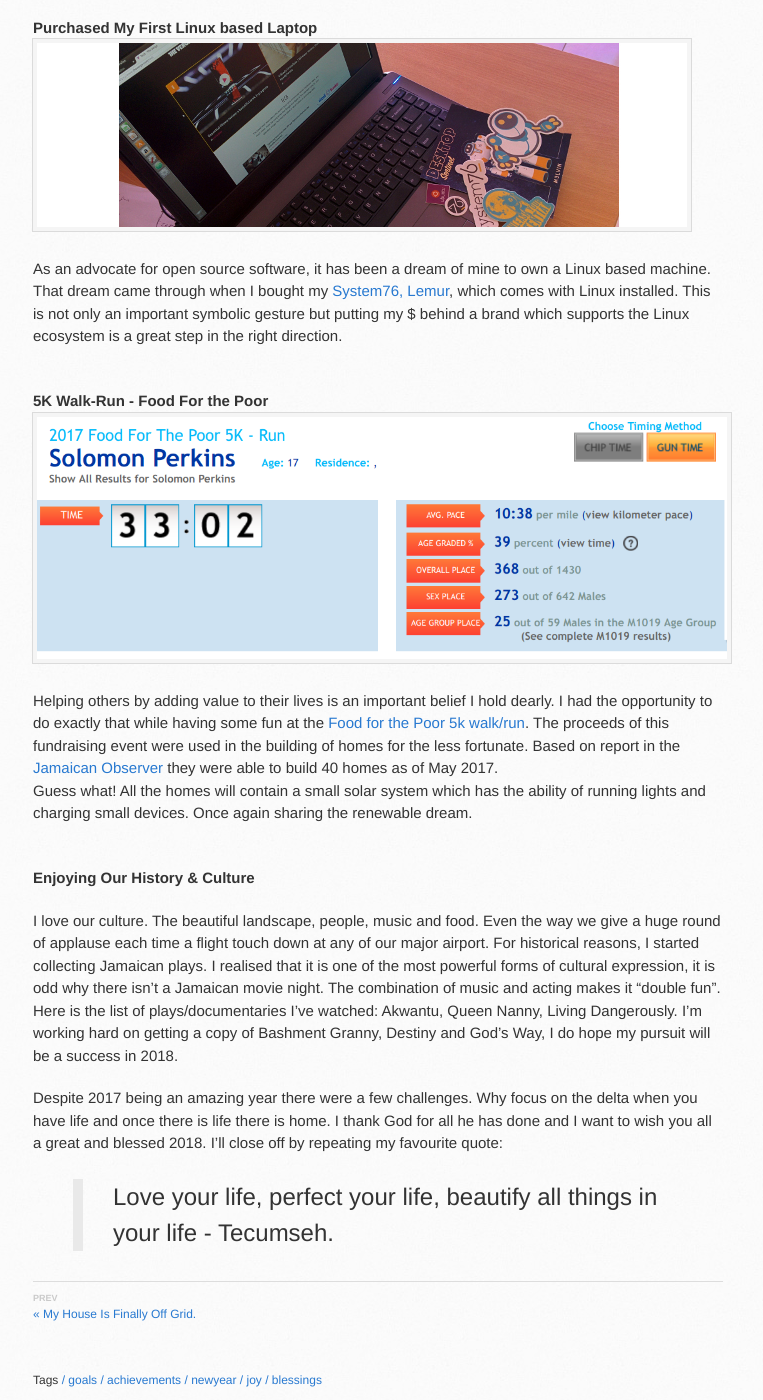
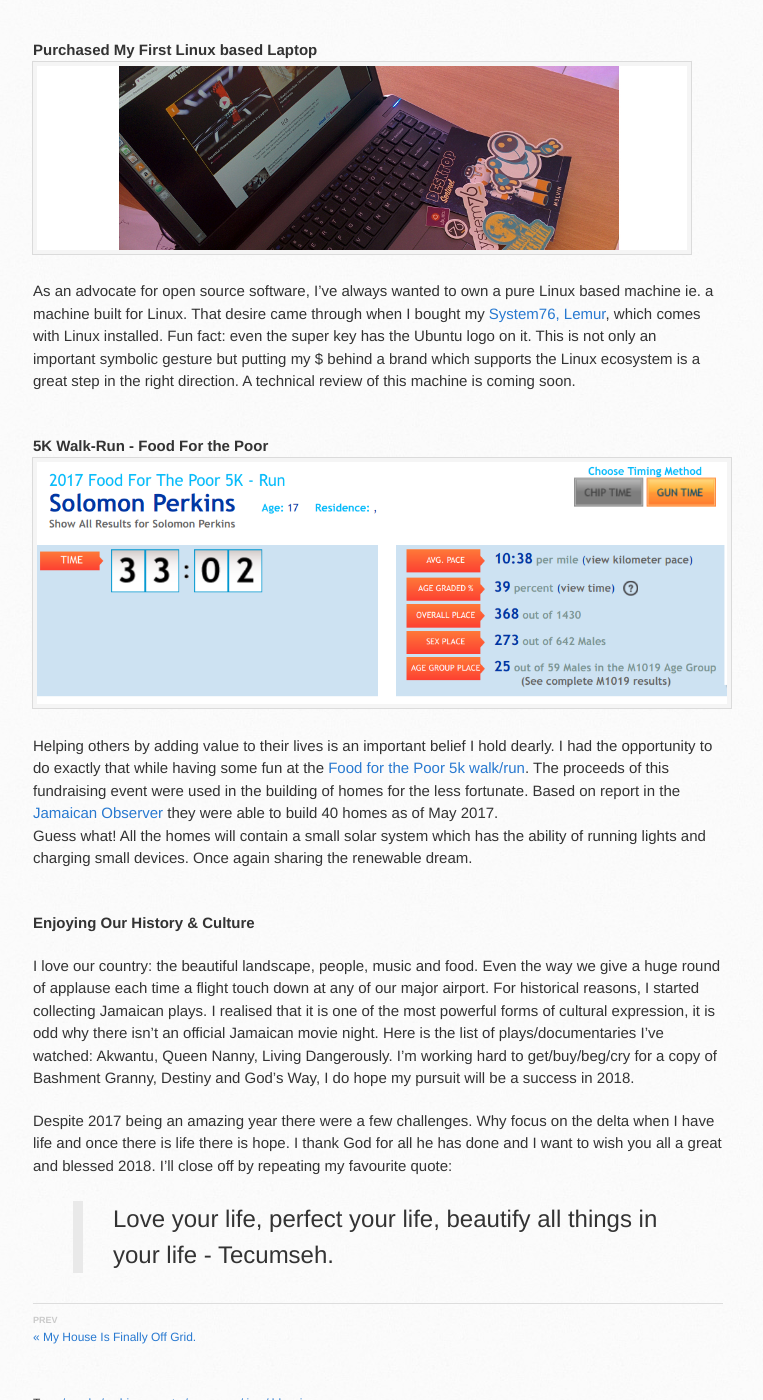
Before and after one commit to SolomonPerkins/solomonperkins.github.io, a Jekyll site: the page built from _posts/2018-01-04-2017-Year-In-Review.md, in a window 1280 px wide and 1400 px high, scrolled down 2637 px. Shown: the whole window, without its empty margins (137-900 px from the left). Built offline with Jekyll 4.4.1, drawn with Linux system fonts in a browser that asks for light colours; nearby versions of some CDN libraries; some of the changed text lies outside the part shown.

Commit message:
update post

```diff
--- a/_posts/2018-01-04-2017-Year-In-Review.md
+++ b/_posts/2018-01-04-2017-Year-In-Review.md
@@ -25,10 +25,10 @@
 **My Largest Donation Yet**
 !["Rock River Donation"](/images/blog/2018-donation.jpg "Rock River Donation")
 
-The mere fact that I'm alive and have the means of providing for my father proves that I'm blessed. Sharing my blessings with others and seeing the joy it brings is a remarkable experience. In 2016 I donated a few computers to my primary school. Last year we took it up a notch buy sponsoring a student and also [donated two computers to a neighbouring school][computer_donation]{:target="_blank"}. Full disclosure, the sponsorship idea came from my wife. She wanted to find a student who will be moving on to a high school and is in need of support. With the help of the current principal (my past teacher) we selected a brilliant student who was awarded as the most **improved student** for that academic year. Her name is Janice Jackson and on her graduation day, we surprise her with a $20,000 (JMD) scholarship. I remember seeing the suprise on her face upon the realisation that her name got broadcasted over the speakers at the ceremony. <br/>
-Seeing the progress she has made, we wanted to provide her with additional assistance and so we became her mentor - also my wife's idea. More on this to come in a future post. We are still figuring out the meaning of mentorship so please bear with us. Despite our lack of knowledge in this area, it is an awesome feeling to help someone achieve their goal. Yeah!
+The mere fact that I'm alive and have the means of providing for my father proves that I'm blessed. Sharing my blessings with others and seeing the joy it brings is a remarkable experience. In 2016 I donated a few computers to my primary school. Last year we took it up a notch buy sponsoring a student and also [donated two computers to a neighbouring school][computer_donation]{:target="_blank"}. Full disclosure, the sponsorship idea came from my wife. She wanted to find a student who will be moving on to a high school and is in need of support. With the help of the current principal (my past teacher) we selected a brilliant student who is the recipient of the most **improved student** for that academic year. Her name is Janice Jackson and on her graduation day, we surprise her with a $20,000 (JMD) scholarship. I remember seeing the suprise on her face upon the realisation that she was the recipient of the award. <br/>
+Seeing the progress she has made and her potential, we wanted to provide her with additional assistance and so we became her mentor - also my wife's idea. More on this to come in a future post. We are still figuring out the meaning of mentorship so please bear with us. Despite our lack of knowledge in this area, it is an awesome feeling to help someone achieve their goal. Yeah! <br/>
 Brief update: she has just finished her first semester at high school and we are so proud of her. <br/>
-_I wish to say thanks to Pernel Charles Jr., Minister of State in the Ministry of National Security, for taking time out of his busy schedule to travel all the way to Clarendon and be the guest speaker._
+_I wish to say thanks to the Hon. Pernel Charles Jr., Minister of State in the Ministry of National Security, for taking time out of his busy schedule to travel all the way to Clarendon and be the guest speaker._
 
 <br/>
 **House is Fully Off-Grid**
@@ -47,7 +47,7 @@
 <br/>
 **Got My First Pair of Wallabee Clarks**
 
-Clarks is a Jamaican thing and ever since I was in primary school I wanted a pair. [The demand for it increased when Vybz Kartel made a song expressing how good and fashionable the brand is](https://www.theguardian.com/music/2010/jun/24/clarks-originals-vybz-kartel-reggae). He is doing the same for Foska Oats and Supligen with his current single. But my love for Clarks originated from seeing my neighbour with a pair and that was before he made that famous song Clarks song. In those days we couldn't afford it, so I waited over ten years to own a pair. Wallah! 2017 was the year I owned three pairs of Clarks shoes include the Wallabee - thanks to my wife. I told you she is amazing!
+Clarks is a Jamaican thing and ever since I was in primary school I wanted a pair. [The demand for it increased when Vybz Kartel made a song expressing how good and fashionable the brand is](https://www.theguardian.com/music/2010/jun/24/clarks-originals-vybz-kartel-reggae). He is doing the same for Foska Oats and Supligen with his current single. But my love for Clarks originated from seeing my neighbour with a pair and that was before Kartel made that famous song Clarks song. In those days we couldn't afford it, so I waited over ten years to own a pair. Wallah! 2017 was the year I owned three pairs of Clarks shoes include the Wallabee - thanks to my wife. I told you she is amazing! They came directly from the manufacture, I even have the history poster, shoe shampoo and brush to prove - I'm serious like a heart attack.
 
 
 <br/>
@@ -55,7 +55,7 @@
 !["My Laptop"](/images/blog/linux-laptop.jpg "Linux Laptop")
 
 
-As an advocate for open source software, it has been a dream of mine to own a Linux based machine. That dream came through when I bought my [System76, Lemur][system_76_laptop]{:target="_blank"}, which comes with Linux installed. This is not only an important symbolic gesture but putting my $ behind a brand which supports the Linux ecosystem is a great step in the right direction.
+As an advocate for open source software, I've always wanted to own a pure Linux based machine ie. a machine built for Linux. That desire came through when I bought my [System76, Lemur][system_76_laptop]{:target="_blank"}, which comes with Linux installed. Fun fact: even the super key has the Ubuntu logo on it. This is not only an important symbolic gesture but putting my $ behind a brand which supports the Linux ecosystem is a great step in the right direction. A technical review of this machine is coming soon.
 
 
 <br/>
@@ -68,11 +68,11 @@
 <br/>
 **Enjoying Our History & Culture**
 
-I love our culture. The beautiful landscape, people, music and food. Even the way we give a huge round of applause each time a flight touch down at any of our major airport. For historical reasons, I started collecting Jamaican plays. I realised that it is one of the most powerful forms of cultural expression, it is odd why there isn't a Jamaican movie night. The combination of music and acting makes it "double fun". Here is the list of plays/documentaries I've watched: Akwantu, Queen Nanny, Living Dangerously.
-I'm working hard on getting a copy of Bashment Granny, Destiny and God's Way, I do hope my pursuit will be a success in 2018.
+I love our country: the beautiful landscape, people, music and food. Even the way we give a huge round of applause each time a flight touch down at any of our major airport. For historical reasons, I started collecting Jamaican plays. I realised that it is one of the most powerful forms of cultural expression, it is odd why there isn't an official Jamaican movie night. Here is the list of plays/documentaries I've watched: Akwantu, Queen Nanny, Living Dangerously.
+I'm working hard to get/buy/beg/cry for a copy of Bashment Granny, Destiny and God's Way, I do hope my pursuit will be a success in 2018.
 
 
-Despite 2017 being an amazing year there were a few challenges. Why focus on the delta when you have life and once there is life there is home. I thank God for all he has done and I want to wish you all a great and blessed 2018. I'll close off by repeating my favourite quote:
+Despite 2017 being an amazing year there were a few challenges. Why focus on the delta when I have life and once there is life there is hope. I thank God for all he has done and I want to wish you all a great and blessed 2018. I'll close off by repeating my favourite quote:
 
 > Love your life, perfect your life, beautify all things in your life - Tecumseh.
 
```
